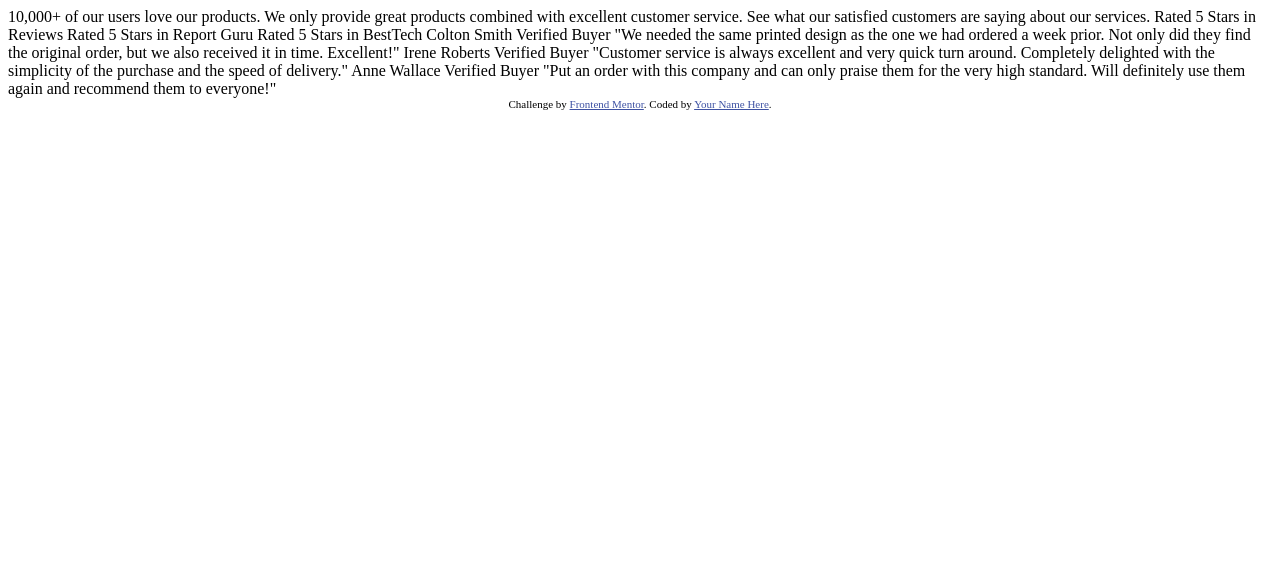
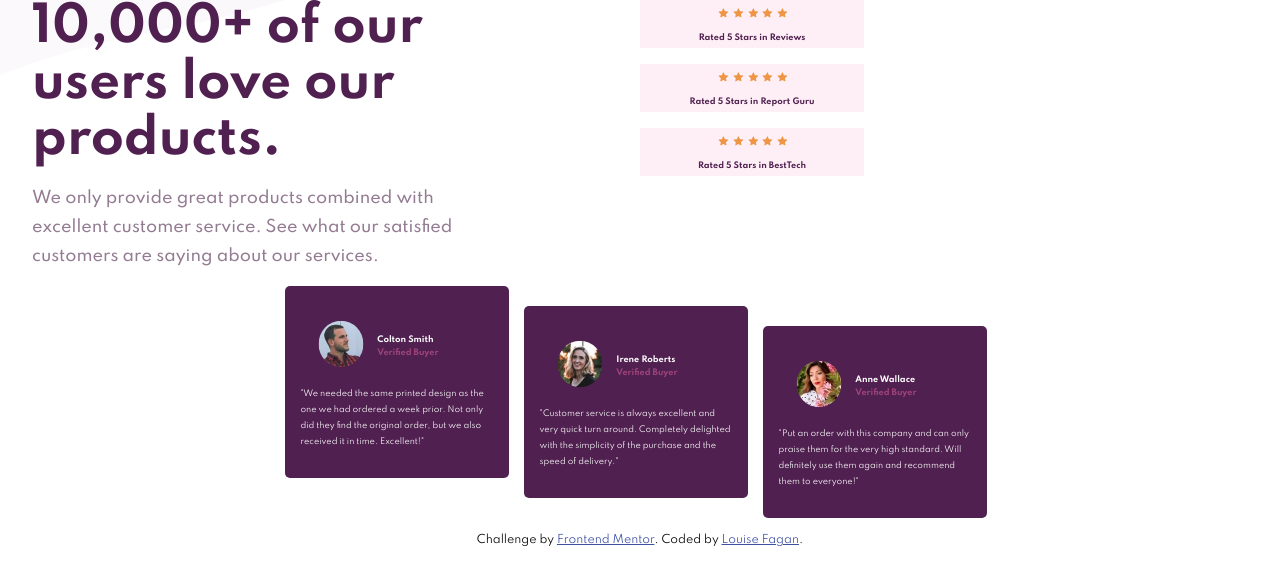
Before and after one commit to LouFagan/social-proof-section, a plain HTML site: page index.html in a window 1280 px wide. Drawn offline with Linux system fonts and the light colour scheme.

Commit message:
working on desktop design

```diff
--- a/index.html
+++ b/index.html
@@ -1,16 +1,12 @@
 <!DOCTYPE html>
 <html lang="en">
+
 <head>
   <meta charset="UTF-8" />
   <meta name="viewport" content="width=device-width, initial-scale=1.0" />
   <!-- displays site properly based on user's device -->
 
-    <link
-      rel="icon"
-      type="image/png"
-      sizes="32x32"
-      href="./images/favicon-32x32.png"
-    />
+  <link rel="icon" type="image/png" sizes="32x32" href="./images/favicon-32x32.png" />
 
   <title>Frontend Mentor | Social proof section</title>
 
@@ -20,42 +16,82 @@
       font-size: 11px;
       text-align: center;
     }
+
     .attribution a {
       color: hsl(228, 45%, 44%);
     }
   </style>
+  <link rel="preconnect" href="https://fonts.gstatic.com">
+  <link href="https://fonts.googleapis.com/css2?family=Spartan:wght@400;500;700&display=swap" rel="stylesheet">
+  <link rel="stylesheet" href="style.css">
 </head>
+
 <body>
+  <main class="container">
+
+    <section class="text">
+
+      <h1>
         10,000+ of our users love our products.
-
+      </h1>
+      <p>
         We only provide great products combined with excellent customer service.
         See what our satisfied customers are saying about our services.
+      </p>
+    </section>
+    <section class="ratings">
+      <div class="single__rating"><img src="./images/icon-star.svg" alt="star"><img src="./images/icon-star.svg"
+          alt="star"><img src="./images/icon-star.svg" alt="star"><img src="./images/icon-star.svg" alt="star"><img
+          src="./images/icon-star.svg" alt="star">
+        <p>Rated 5 Stars in Reviews</p>
+      </div>
+      <div class="single__rating"><img src="./images/icon-star.svg" alt="star"><img src="./images/icon-star.svg"
+          alt="star"><img src="./images/icon-star.svg" alt="star"><img src="./images/icon-star.svg" alt="star"><img
+          src="./images/icon-star.svg" alt="star">
+        <p>Rated 5 Stars in Report Guru</p>
+      </div>
+      <div class="single__rating"><img src="./images/icon-star.svg" alt="star"><img src="./images/icon-star.svg"
+          alt="star"><img src="./images/icon-star.svg" alt="star"><img src="./images/icon-star.svg" alt="star"><img
+          src="./images/icon-star.svg" alt="star">
+        <p> Rated 5 Stars in BestTech</p>
+      </div>
+    </section>
+    <section class="cards">
+      <div class="cards__single">
+        <img src="./images/image-colton.jpg" alt="Colton Smith">
+        <h2>Colton Smith <span>Verified Buyer</span></h2>
 
-    Rated 5 Stars in Reviews
-    Rated 5 Stars in Report Guru
-    Rated 5 Stars in BestTech
+        <p>"We needed the same printed design as the one we had ordered a week prior.
+          Not only did they find the original order, but we also received it in time.
+          Excellent!"</p>
+      </div>
+      <div class="cards__single">
+        <img src="./images/image-irene.jpg" alt="Irene Roberts">
+        <h2>Irene Roberts<span>Verified Buyer</span></h2>
 
-    Colton Smith
-    Verified Buyer
-    "We needed the same printed design as the one we had ordered a week prior.
-    Not only did they find the original order, but we also received it in time.
-    Excellent!"
+        <p>"Customer service is always excellent and very quick turn around. Completely
+          delighted with the simplicity of the purchase and the speed of delivery."</p>
+      </div>
+      <div class="cards__single">
+        <img src="./images/image-anne.jpg" alt="Anne Wallace">
+        <h2>Anne Wallace<span>Verified Buyer</span></h2>
 
-    Irene Roberts
-    Verified Buyer
-    "Customer service is always excellent and very quick turn around. Completely
-    delighted with the simplicity of the purchase and the speed of delivery."
+        <p>"Put an order with this company and can only praise them for the very high
+          standard. Will definitely use them again and recommend them to everyone!"</p>
+      </div>
 
-    Anne Wallace
-    Verified Buyer
-    "Put an order with this company and can only praise them for the very high
-    standard. Will definitely use them again and recommend them to everyone!"
+    </section>
+
+
+  </main>
+
+
 
   <div class="attribution">
     Challenge by
-      <a href="https://www.frontendmentor.io?ref=challenge" target="_blank"
-        >Frontend Mentor</a
-      >. Coded by <a href="#">Your Name Here</a>.
+    <a href="https://www.frontendmentor.io?ref=challenge" target="_blank">Frontend Mentor</a>. Coded by <a
+      href="#">Louise Fagan</a>.
   </div>
 </body>
+
 </html>
--- /dev/null
+++ b/style.css
@@ -0,0 +1,169 @@
+:root {
+  --dkMagenta: hsl(300, 43%, 22%);
+  --sfPink: hsl(333, 80%, 67%);
+  --dkGrayMagenta: hsl(303, 10%, 53%);
+  --ltGrayMagenta: hsl(300, 24%, 96%);
+  --white: hsl(0, 0%, 100%);
+  --fontSpartan: "Spartan", sans-serif;
+}
+
+html {
+  box-sizing: border-box;
+  font-size: 100%;
+}
+
+*,
+*:before,
+*:after {
+  box-sizing: inherit;
+}
+
+body {
+  min-height: 100vh;
+  width: 100%;
+  margin: 0;
+  padding: 0;
+  font-family: var(--fontSpartan);
+  font-size: 15px;
+  background-color: var(--white);
+  background-image: url(./images/bg-pattern-top-mobile.svg),
+    url(./images/bg-pattern-bottom-mobile.svg);
+  background-repeat: no-repeat, no-repeat;
+  background-size: cover;
+  background-position: right 47vw bottom 40vh, left 45vw top 40vh;
+}
+
+.container {
+  display: flex;
+  justify-content: center;
+  align-content: center;
+  flex-direction: column;
+  margin-left: 2rem;
+  margin-right: 2rem;
+}
+
+.text h1 {
+  color: var(--dkMagenta);
+  text-align: center;
+  font-size: 1.4rem;
+  margin: 2rem;
+}
+
+.text p {
+  font-size: 0.8rem;
+  text-align: center;
+  line-height: 1.4;
+  color: var(--dkMagenta);
+}
+.ratings {
+  display: flex;
+  justify-content: center;
+  align-items: center;
+  flex-direction: column;
+  font-size: 0.5rem;
+  font-weight: 700;
+  text-align: center;
+}
+.single__rating {
+  background-color: hsla(333, 80%, 67%, 0.1);
+  color: var(--dkMagenta);
+  width: 14rem;
+  height: 3rem;
+  margin-bottom: 1rem;
+}
+.single__rating img {
+  margin-right: -0.15rem;
+  padding-top: 0.4rem;
+  transform: scale(0.6);
+}
+.cards {
+  margin-left: 16px;
+}
+
+.cards__single {
+  display: flex;
+  flex-wrap: wrap;
+  width: 14rem;
+  height: 12rem;
+  background-color: var(--dkMagenta);
+  color: var(--white);
+  margin-bottom: 1rem;
+  border-radius: 5px;
+}
+
+.cards__single img {
+  flex: 0 0 50%;
+  transform: scale(0.4);
+  border-radius: 50%;
+}
+
+.cards__single h2 {
+  margin-top: 3rem;
+  margin-left: -1.2rem;
+  line-height: 1.6;
+  font-size: 0.5rem;
+}
+
+.cards__single h2 span {
+  display: block;
+  font-size: 0.5rem;
+  color: hsla(333, 80%, 67%, 0.5);
+}
+.cards__single p {
+  font-size: 0.5rem;
+  margin-top: -2rem;
+  padding: 1rem;
+  line-height: 2;
+}
+
+@media (min-width: 30em) {
+  .container {
+    /*  margin: 5rem; */
+    flex-wrap: wrap;
+    flex-direction: row;
+  }
+  .text {
+    flex: 0 0 50%;
+  }
+  .text h1 {
+    width: 30rem;
+    color: var(--dkMagenta);
+    text-align: left;
+    margin: 0;
+    font-size: 3rem;
+  }
+
+  .text p {
+    width: 30rem;
+    /*  margin: 2rem; */
+    font-size: 1rem;
+    font-weight: 500;
+    text-align: left;
+    line-height: 1.8;
+    color: var(--dkGrayMagenta);
+  }
+  .ratings {
+    width: 50%;
+    display: inline-block;
+  }
+
+  .single__rating {
+    flex-direction: column;
+    margin-right: 1rem;
+  }
+
+  .cards {
+    display: flex;
+    flex-wrap: wrap;
+    margin-right: 10px;
+  }
+  .cards__single {
+    margin-right: 15px;
+  }
+  .cards__single:nth-child(2) {
+    margin-top: 20px;
+  }
+  .cards__single:nth-child(3) {
+    margin-top: 40px;
+  }
+}
```
Lines whose indentation alone changed are shown as unchanged.
